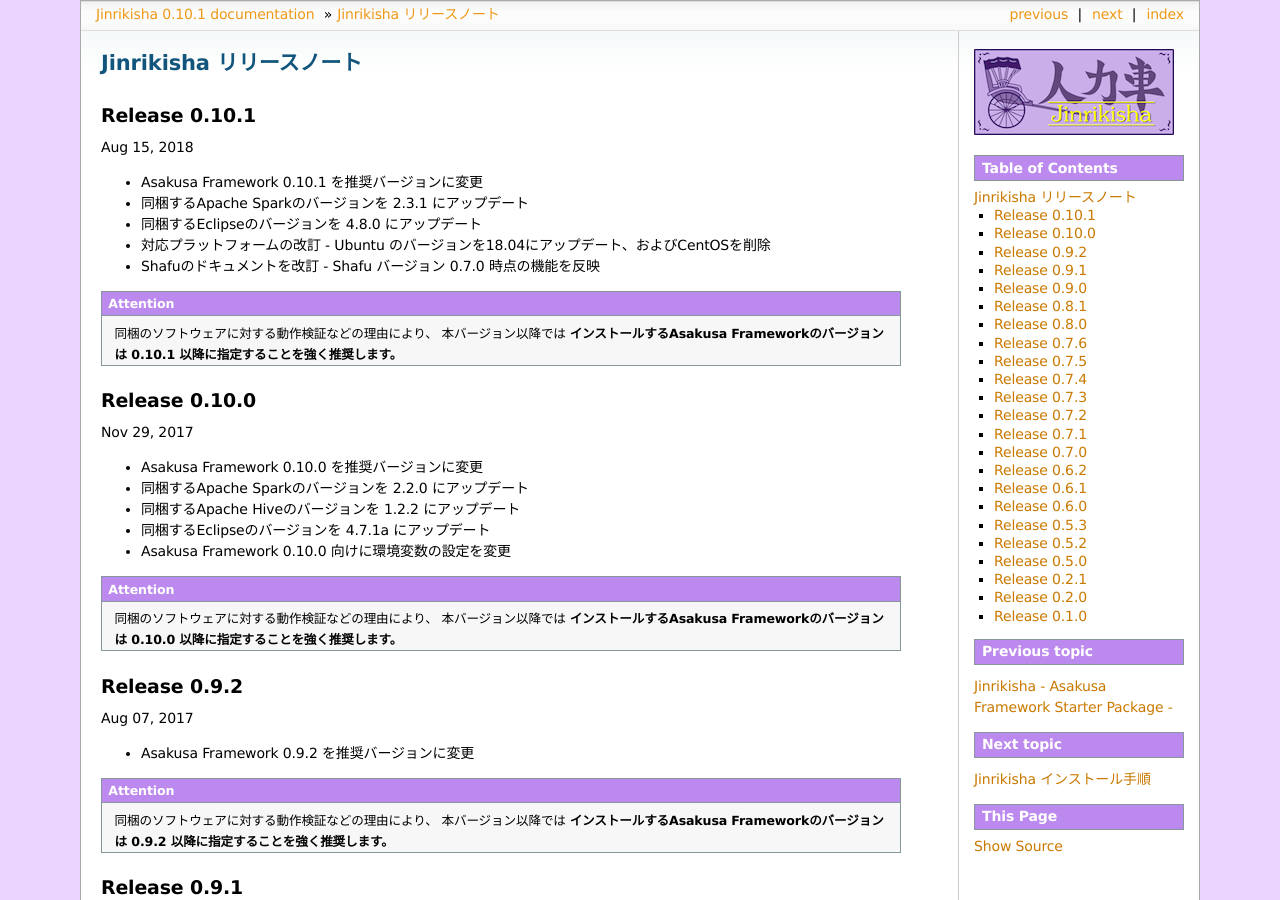
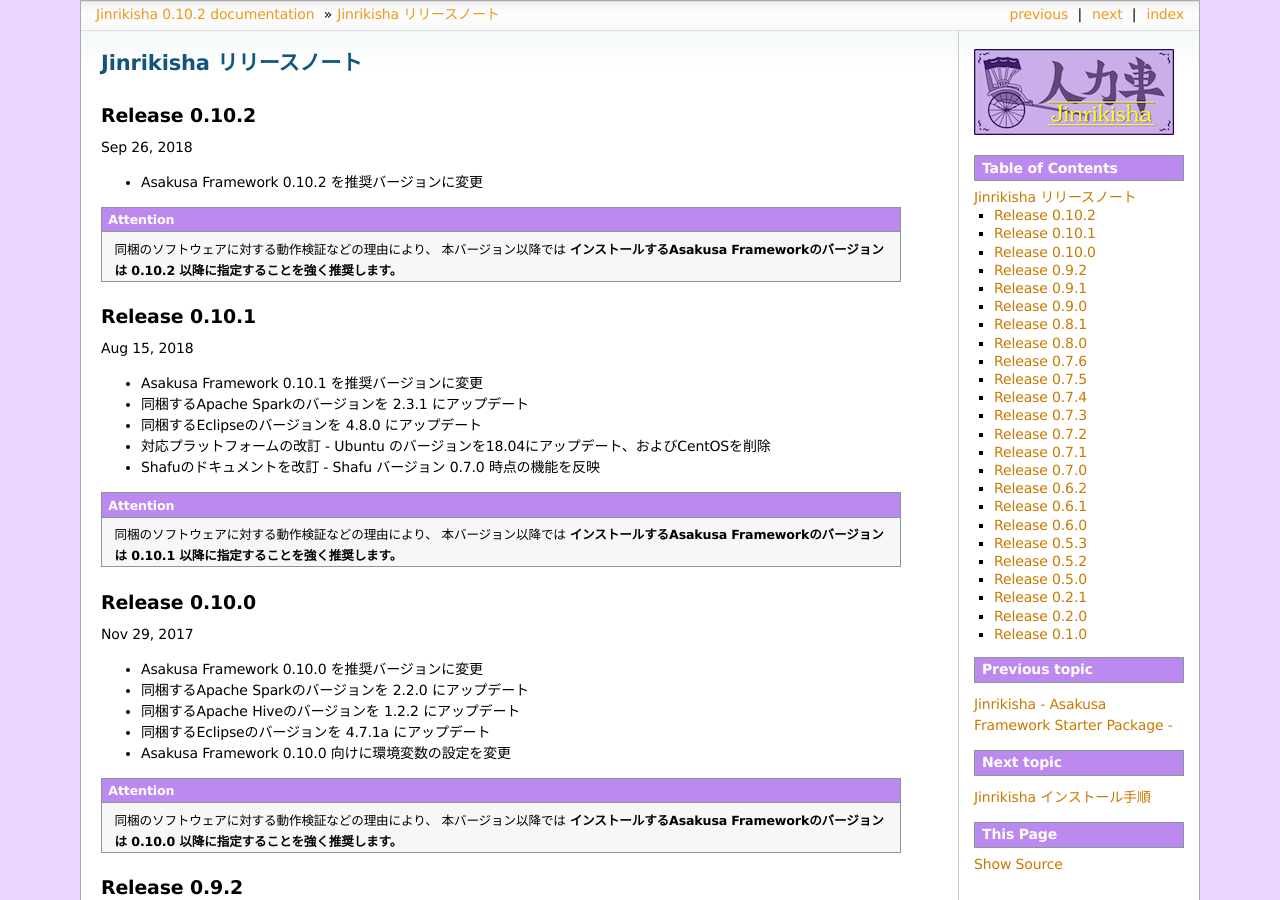
Before and after one commit to asakusafw/asakusafw-starter, a Sphinx documentation site: the page built from jinrikisha/docs/ja/source/release-notes.rst, in a window 1280 px wide and 900 px high. Built offline with Sphinx 7.4.7, drawn with Linux system fonts in a browser that asks for light colours; formulas are drawn with MathJax 3; some of the changed text lies outside the part shown.

Commit message:
Revise document for release 0.10.2

```diff
--- a/jinrikisha/docs/ja/source/conf.py
+++ b/jinrikisha/docs/ja/source/conf.py
@@ -55,9 +55,9 @@
 # built documents.
 #
 # The short X.Y version.
-version = '0.10.1'
+version = '0.10.2'
 # The full version, including alpha/beta/rc tags.
-release = '0.10.1'
+release = '0.10.2'
 
 # The language for content autogenerated by Sphinx. Refer to documentation
 # for a list of supported languages.
--- a/jinrikisha/docs/ja/source/index.rst
+++ b/jinrikisha/docs/ja/source/index.rst
@@ -16,9 +16,9 @@
 Linux-64bit版
 -------------
 
-* `jinrikisha-linux-64bit-0.10.1.tar.gz`_
+* `jinrikisha-linux-64bit-0.10.2.tar.gz`_
 
-..  _`jinrikisha-linux-64bit-0.10.1.tar.gz`: http://www.asakusafw.com/download/jinrikisha/linux/jinrikisha-linux-64bit-0.10.1.tar.gz
+..  _`jinrikisha-linux-64bit-0.10.2.tar.gz`: http://www.asakusafw.com/download/jinrikisha/linux/jinrikisha-linux-64bit-0.10.2.tar.gz
 
 対応プラットフォーム
 --------------------
--- a/jinrikisha/docs/ja/source/install.rst
+++ b/jinrikisha/docs/ja/source/install.rst
@@ -130,7 +130,7 @@
 
 ..  code-block:: none
 
-    2) Asakusa Frameworkのバージョンを入力してください。: 0.10.1:
+    2) Asakusa Frameworkのバージョンを入力してください。: 0.10.2:
 
 ..  attention::
     基本的にはデフォルトの推奨バージョンをそのまま利用することを推奨します。その他のバージョンとの組み合わせは動作検証が行われていない可能性があります。
--- a/jinrikisha/docs/ja/source/release-notes.rst
+++ b/jinrikisha/docs/ja/source/release-notes.rst
@@ -3,6 +3,16 @@
 =========================
 Jinrikisha リリースノート
 =========================
+
+Release 0.10.2
+==============
+
+Sep 26, 2018
+
+* Asakusa Framework 0.10.2 を推奨バージョンに変更
+
+..  attention::
+    同梱のソフトウェアに対する動作検証などの理由により、 本バージョン以降では **インストールするAsakusa Frameworkのバージョンは 0.10.2 以降に指定することを強く推奨します。**
 
 Release 0.10.1
 ==============
```
Also changed, not shown: jinrikisha/docs/ja/source/download-archive.rst (+10 -0 lines).
